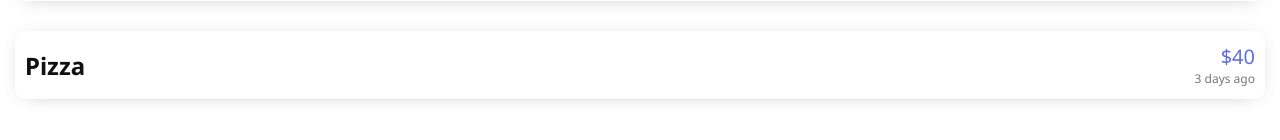
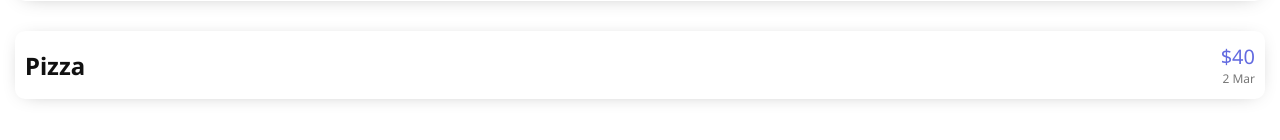
Before and after one commit to JasonDollar/Budget-app-frontend, a React (Create React App) app: page /expenses in a window 1280 px wide. Shown: the part 206-346 px from the top of the page. Built offline with nearby package versions, Linux system fonts and the light colour scheme.

Commit message:
showing formatted expense creation date

```diff
--- a/package.json
+++ b/package.json
@@ -7,6 +7,7 @@
     "@testing-library/react": "^11.1.0",
     "@testing-library/user-event": "^12.1.10",
     "axios": "^0.21.1",
+    "date-fns": "^2.19.0",
     "jwt-decode": "^3.1.2",
     "react": "^17.0.1",
     "react-dom": "^17.0.1",
--- a/src/components/ExpenseListItem.js
+++ b/src/components/ExpenseListItem.js
@@ -1,6 +1,8 @@
 import React from 'react'
 import { Link } from 'react-router-dom'
 import styled from 'styled-components'
+import { format } from 'date-fns'
+
 
 const ListItem = styled.li`
   margin: 1rem 0;
@@ -48,7 +50,7 @@ const ExpenseListItem = ({expense}) => {
         <h2 className="expense">{expense.title}</h2>
         <div className="details">
           <p className="amount">${expense.amount}</p>
-          <p className="date">3 days ago</p>
+          <p className="date">{format(new Date(expense.createdAt), 'd LLL')}</p>
         </div>
       </Link>
     </ListItem>
--- a/src/components/Total.js
+++ b/src/components/Total.js
@@ -54,7 +54,7 @@ const TotalBox = styled.div`
 `
 
 const Total = ({ expenses, totalComponentHeight, setTotalComponentHeight }) => {
-  const [totalAmount, setTotalAmount] = useState(0)
+  const [totalAmount, setTotalAmount] = useState('')
   const boxRef = useRef()
   useEffect(() => {
     const totalAmountCalc = calculateTotal(expenses)
```
Also changed, not shown: 1 other file (tests, documents, lock files or other folders).
